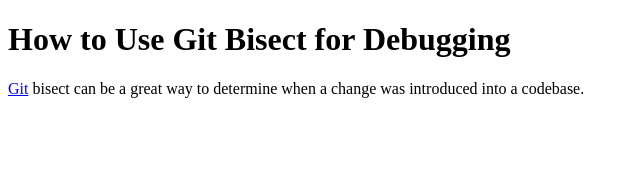
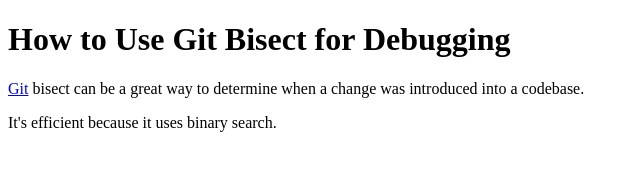
Before and after one commit to dguo/git-bisect-demo, a plain HTML site: page index.html in a window 1280 px wide. Shown: the whole page, without its empty margins (0-640 px from the left). Drawn offline with Linux system fonts and the light colour scheme.

Commit message:
Add a paragraph

```diff
--- a/index.html
+++ b/index.html
@@ -12,5 +12,8 @@
             <a href="https://git-scm.com/">Git</a> bisect can be a great way to
             determine when a change was introduced into a codebase.
         </p>
+        <p>
+            It's efficient because it uses binary search.
+        </p>
     </body>
 </html>
```
